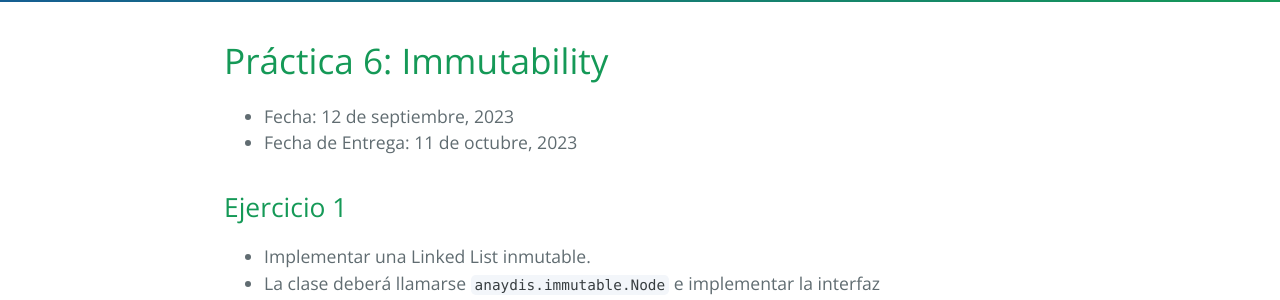
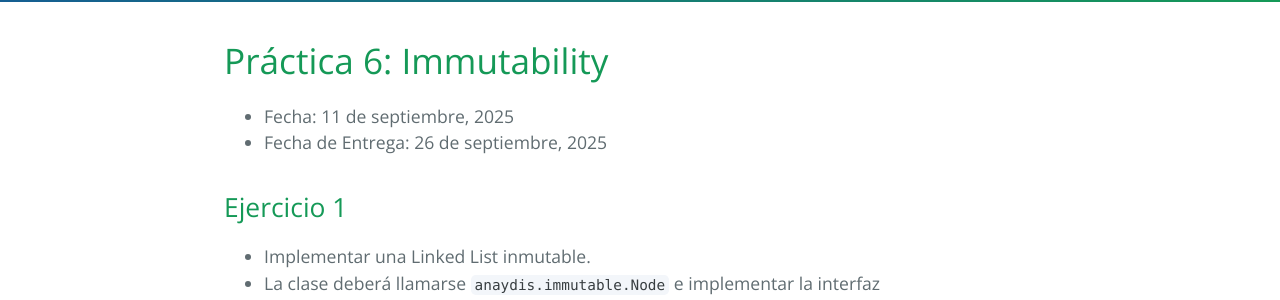
Before and after one commit to FacultadDeIngenieria/anaydis, a Jekyll site: the page built from practice/tp6.md, in a window 1280 px wide. Shown: the part 267-567 px from the top of the page. Built offline with Jekyll 4.4.1, drawn with Linux system fonts in a browser that asks for light colours.

Commit message:
enabled tp 6

```diff
--- a/practice/tp6.md
+++ b/practice/tp6.md
@@ -6,8 +6,8 @@ permalink: /practice/6
 
 # Práctica 6: Immutability
 
-* Fecha: 12 de septiembre, 2023
-* Fecha de Entrega: 11 de octubre, 2023
+* Fecha: 11 de septiembre, 2025
+* Fecha de Entrega: 26 de septiembre, 2025
 
 ## Ejercicio 1
 
```
Also changed, not shown: README.md.
